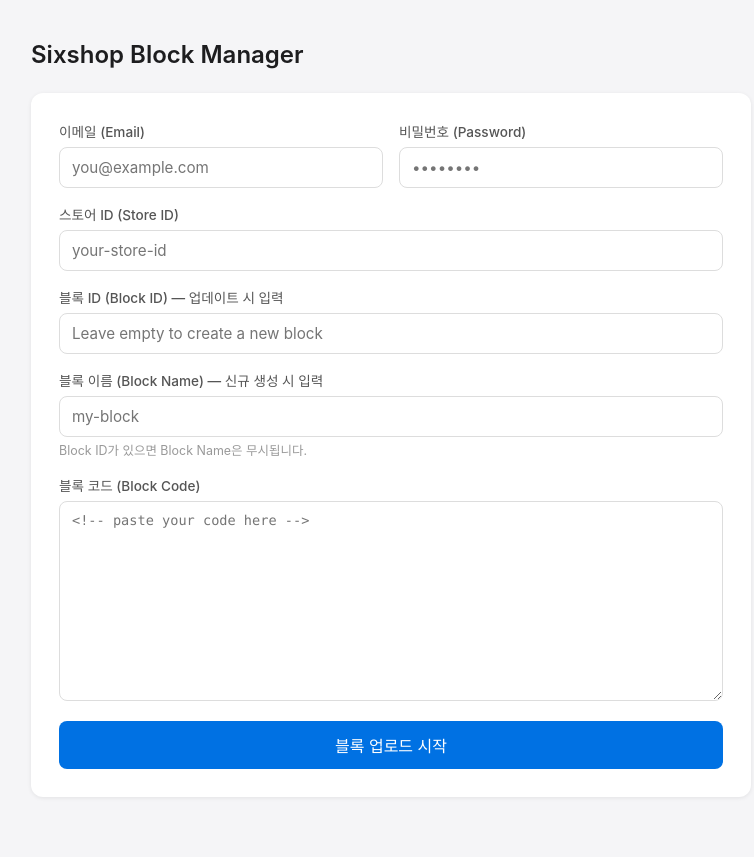
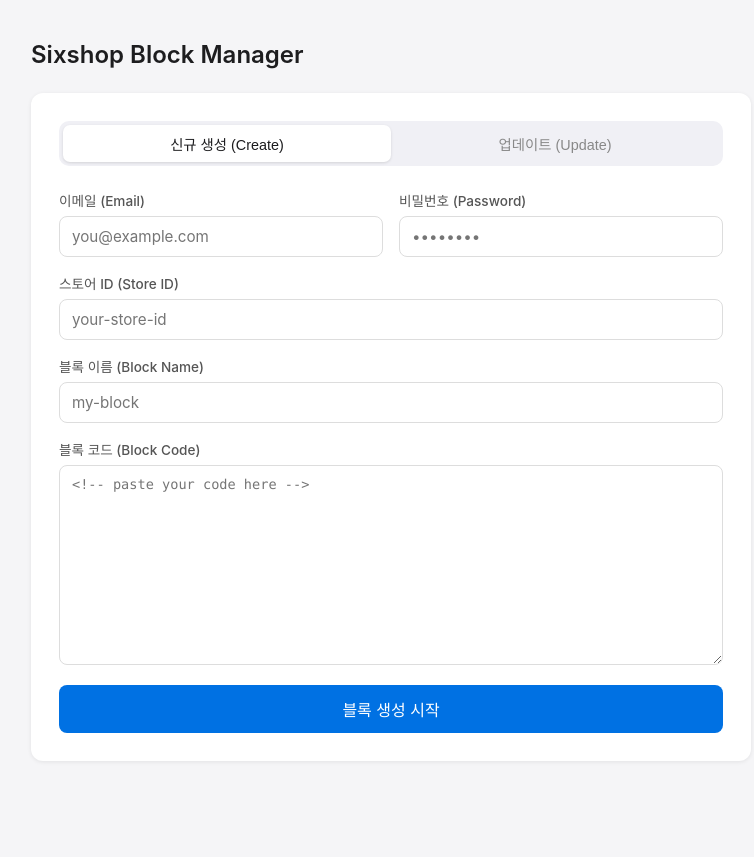
Before and after one commit to sangminyi/sixshop-block-manager, a Flask app: page / in a window 1280 px wide. Shown: the whole page, without its empty margins (249-1003 px from the left). After the commit the page ends 733 px from the top, so only its background shows below. Run offline with Flask 3, Linux system fonts and the light colour scheme.

Commit message:
Split Create/Update into separate modes with dedicated UI sections
- Add mode toggle (Create / Update) at top of form
- Create mode: shows Store ID, Block Name, Block Code
- Update mode: shows Block ID, Block Code (no Store ID needed)
- UPDATE backend: skip store switching, derive storeid from JWT claims
- Each mode clears the other's fields on submit to prevent cross-contamination

Co-Authored-By: Claude Sonnet 4.6 <noreply@anthropic.com>

```diff
--- a/app.py
+++ b/app.py
@@ -48,6 +48,9 @@ def login_and_get_token(page, email, password, store_id):
 
     if not initial_token:
         return None, "no_token_in_localstorage"
+
+    if not store_id:
+        return initial_token, None
 
     # Detect current store from the landing URL
     current_store = page.url.rstrip("/").split("/")[-1]
@@ -116,34 +119,30 @@ def run_automation(email, password, store_id, block_name, block_code, block_id=N
         page = context.new_page()
 
         try:
-            # Step 1: Login
-            yield msg(f"Logging in and switching to store '{store_id}'...")
-            try:
-                bearer_token, err = login_and_get_token(page, email, password, store_id)
-            except PlaywrightTimeoutError:
-                yield msg("Login failed or timed out.", "error")
-                return
+            if block_id:
+                # UPDATE mode: no store switching needed — login to default store
+                yield msg("Logging in...")
+                try:
+                    bearer_token, err = login_and_get_token(page, email, password, store_id="")
+                except PlaywrightTimeoutError:
+                    yield msg("Login failed or timed out.", "error")
+                    return
+                if not bearer_token:
+                    yield msg(f"Could not get auth token: {err}", "error")
+                    return
+                yield msg("Logged in.", "success")
+                browser.close()
 
-            if not bearer_token:
-                yield msg(f"Could not get auth token: {err}", "error")
-                return
-
-            yield msg(f"Logged in. Active store: {store_id}", "success")
-
-            if block_id:
-                # UPDATE mode: call the API directly
-                browser.close()
-                yield msg(f"Updating block via API (ID: {block_id})...")
-
+                yield msg(f"Updating block (ID: {block_id})...")
                 api_url = f"https://storefront-blockmaker-service.sixshop.io/v1/block-components/{block_id}"
+                store_from_token = decode_jwt(bearer_token).get("storeName", "")
                 headers = {
                     "Authorization": f"Bearer {bearer_token}",
-                    "storeid": store_id,
+                    "storeid": store_from_token,
                     "bff-access-key": BFF_ACCESS_KEY,
                     "Content-Type": "application/json",
                 }
-                payload = {"content": block_code, "property": {}, "settings": []}
-                resp = http.put(api_url, headers=headers, json=payload, timeout=15)
+                resp = http.put(api_url, headers=headers, json={"content": block_code, "property": {}, "settings": []}, timeout=15)
 
                 if resp.status_code == 200:
                     block_url = f"https://store.sixshop.com/editor/block-maker/?id={block_id}"
@@ -154,7 +153,18 @@ def run_automation(email, password, store_id, block_name, block_code, block_id=N
                 return
 
             else:
-                # CREATE mode: use browser automation
+                # CREATE mode: login with store switching, then browser automation
+                yield msg(f"Logging in and switching to store '{store_id}'...")
+                try:
+                    bearer_token, err = login_and_get_token(page, email, password, store_id)
+                except PlaywrightTimeoutError:
+                    yield msg("Login failed or timed out.", "error")
+                    return
+                if not bearer_token:
+                    yield msg(f"Could not get auth token: {err}", "error")
+                    return
+                yield msg(f"Logged in. Active store: {store_id}", "success")
+
                 yield msg("Navigating to block-maker...")
                 page.goto("https://store.sixshop.com/editor/block-maker", wait_until="networkidle")
 
@@ -189,7 +199,6 @@ def run_automation(email, password, store_id, block_name, block_code, block_id=N
                 page.wait_for_load_state("networkidle")
                 browser.close()
 
-                # Insert code via API now that we have the new block ID
                 yield msg("Saving block code via API...")
                 api_url = f"https://storefront-blockmaker-service.sixshop.io/v1/block-components/{new_block_id}"
                 headers = {
@@ -198,8 +207,7 @@ def run_automation(email, password, store_id, block_name, block_code, block_id=N
                     "bff-access-key": BFF_ACCESS_KEY,
                     "Content-Type": "application/json",
                 }
-                payload = {"content": block_code, "property": {}, "settings": []}
-                resp = http.put(api_url, headers=headers, json=payload, timeout=15)
+                resp = http.put(api_url, headers=headers, json={"content": block_code, "property": {}, "settings": []}, timeout=15)
 
                 if resp.status_code == 200:
                     yield msg("Block saved successfully!", "success")
@@ -237,17 +245,21 @@ def run():
     block_name = request.form.get("blockName", "").strip()
     block_code = request.form.get("blockCode", "")
 
-    if not all([email, password, store_id, block_code]):
+    if not all([email, password, block_code]):
         automation_lock.release()
         return Response(
-            'data: {"text": "Email, password, store ID, and block code are required.", "status": "error"}\n\n',
+            'data: {"text": "Email, password, and block code are required.", "status": "error"}\n\n',
             mimetype="text/event-stream",
         )
 
-    if not block_id and not block_name:
+    if block_id:
+        pass  # UPDATE mode: block_id is sufficient
+    elif store_id and block_name:
+        pass  # CREATE mode: both store_id and block_name required
+    else:
         automation_lock.release()
         return Response(
-            'data: {"text": "Provide either a Block ID (to update) or a Block Name (to create).", "status": "error"}\n\n',
+            'data: {"text": "Create mode requires Store ID and Block Name.", "status": "error"}\n\n',
             mimetype="text/event-stream",
         )
 
--- a/templates/index.html
+++ b/templates/index.html
@@ -77,6 +77,34 @@
       gap: 16px;
     }
 
+    /* Mode toggle */
+    .mode-toggle {
+      display: flex;
+      background: #f0f0f5;
+      border-radius: 10px;
+      padding: 4px;
+      margin-bottom: 24px;
+    }
+
+    .mode-toggle button {
+      flex: 1;
+      padding: 8px;
+      border: none;
+      border-radius: 7px;
+      font-size: 0.9rem;
+      font-weight: 500;
+      cursor: pointer;
+      background: transparent;
+      color: #888;
+      transition: background 0.15s, color 0.15s;
+    }
+
+    .mode-toggle button.active {
+      background: #fff;
+      color: #1d1d1f;
+      box-shadow: 0 1px 3px rgba(0,0,0,0.12);
+    }
+
     button[type="submit"] {
       width: 100%;
       padding: 12px;
@@ -92,19 +120,6 @@
 
     button[type="submit"]:hover { background: #0077ed; }
     button[type="submit"]:disabled { background: #a0c4f1; cursor: not-allowed; }
-
-    input:disabled {
-      background: #f5f5f7;
-      color: #aaa;
-      cursor: not-allowed;
-    }
-
-    .hint {
-      font-size: 0.78rem;
-      color: #999;
-      margin-top: -12px;
-      margin-bottom: 16px;
-    }
 
     #log {
       display: none;
@@ -133,6 +148,11 @@
 
     <div class="card">
       <form id="form">
+        <div class="mode-toggle">
+          <button type="button" id="modeCreate" class="active">신규 생성 (Create)</button>
+          <button type="button" id="modeUpdate">업데이트 (Update)</button>
+        </div>
+
         <div class="row">
           <div>
             <label for="email">이메일 (Email)</label>
@@ -144,20 +164,26 @@
           </div>
         </div>
 
-        <label for="storeId">스토어 ID (Store ID)</label>
-        <input type="text" id="storeId" name="storeId" placeholder="your-store-id" autocomplete="off" required />
+        <div id="createFields">
+          <label for="storeId">스토어 ID (Store ID)</label>
+          <input type="text" id="storeId" name="storeId" placeholder="your-store-id" autocomplete="off" />
 
-        <label for="blockId">블록 ID (Block ID) — 업데이트 시 입력</label>
-        <input type="text" id="blockId" name="blockId" placeholder="Leave empty to create a new block" />
+          <label for="blockName">블록 이름 (Block Name)</label>
+          <input type="text" id="blockName" name="blockName" placeholder="my-block" />
 
-        <label for="blockName">블록 이름 (Block Name) — 신규 생성 시 입력</label>
-        <input type="text" id="blockName" name="blockName" placeholder="my-block" />
-        <p class="hint">Block ID가 있으면 Block Name은 무시됩니다.</p>
+          <label for="blockCodeCreate">블록 코드 (Block Code)</label>
+          <textarea id="blockCodeCreate" name="blockCode" placeholder="<!-- paste your code here -->"></textarea>
+        </div>
 
-        <label for="blockCode">블록 코드 (Block Code)</label>
-        <textarea id="blockCode" name="blockCode" placeholder="<!-- paste your code here -->" required></textarea>
+        <div id="updateFields" style="display:none">
+          <label for="blockId">블록 ID (Block ID)</label>
+          <input type="text" id="blockId" name="blockId" placeholder="block-id" />
 
-        <button type="submit" id="submitBtn">블록 업로드 시작</button>
+          <label for="blockCodeUpdate">블록 코드 (Block Code)</label>
+          <textarea id="blockCodeUpdate" name="blockCode" placeholder="<!-- paste your code here -->"></textarea>
+        </div>
+
+        <button type="submit" id="submitBtn">블록 생성 시작</button>
       </form>
     </div>
 
@@ -165,9 +191,30 @@
   </div>
 
   <script>
-    const form = document.getElementById("form");
-    const log  = document.getElementById("log");
-    const btn  = document.getElementById("submitBtn");
+    const form         = document.getElementById("form");
+    const log          = document.getElementById("log");
+    const btn          = document.getElementById("submitBtn");
+    const createFields = document.getElementById("createFields");
+    const updateFields = document.getElementById("updateFields");
+    const modeCreate   = document.getElementById("modeCreate");
+    const modeUpdate   = document.getElementById("modeUpdate");
+
+    let isUpdateMode = false;
+
+    function setMode(update) {
+      isUpdateMode = update;
+      modeCreate.classList.toggle("active", !update);
+      modeUpdate.classList.toggle("active", update);
+      createFields.style.display = update ? "none" : "block";
+      updateFields.style.display = update ? "block" : "none";
+      createFields.querySelectorAll("input, textarea").forEach(el => el.disabled = update);
+      updateFields.querySelectorAll("input, textarea").forEach(el => el.disabled = !update);
+      btn.textContent = update ? "블록 업데이트 시작" : "블록 생성 시작";
+    }
+
+    modeCreate.addEventListener("click", () => setMode(false));
+    modeUpdate.addEventListener("click", () => setMode(true));
+    setMode(false);
 
     function appendLog(text, status) {
       const line = document.createElement("div");
@@ -177,19 +224,18 @@
       log.scrollTop = log.scrollHeight;
     }
 
-    const blockIdInput   = document.getElementById("blockId");
-    const blockNameInput = document.getElementById("blockName");
-
-    function updateMode() {
-      const isUpdate = blockIdInput.value.trim() !== "";
-      blockNameInput.disabled = isUpdate;
-      btn.textContent = isUpdate ? "블록 업데이트 시작" : "블록 업로드 시작";
-    }
-
-    blockIdInput.addEventListener("input", updateMode);
-
     form.addEventListener("submit", async (e) => {
       e.preventDefault();
+
+      // Ensure hidden mode fields don't bleed into submission
+      if (isUpdateMode) {
+        document.getElementById("storeId").value = "";
+        document.getElementById("blockName").value = "";
+        document.getElementById("blockCodeCreate").value = "";
+      } else {
+        document.getElementById("blockId").value = "";
+        document.getElementById("blockCodeUpdate").value = "";
+      }
 
       log.innerHTML = "";
       log.style.display = "block";
@@ -219,14 +265,7 @@
       }
 
       btn.disabled = false;
-      updateMode();
-    });
-
-    // Allow Enter key in blockId / blockName to submit
-    [blockIdInput, blockNameInput].forEach(el => {
-      el.addEventListener("keydown", (e) => {
-        if (e.key === "Enter") { e.preventDefault(); form.dispatchEvent(new Event("submit")); }
-      });
+      btn.textContent = isUpdateMode ? "블록 업데이트 시작" : "블록 생성 시작";
     });
   </script>
 </body>
```
